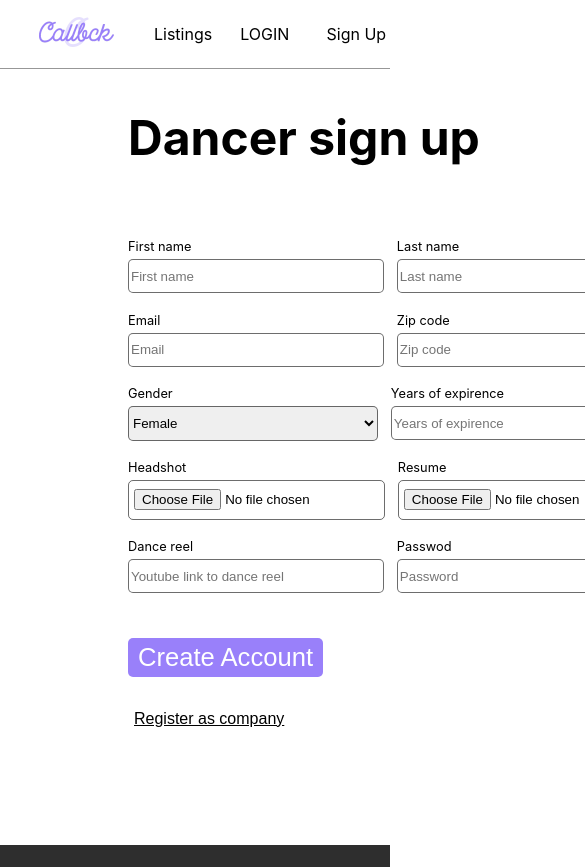
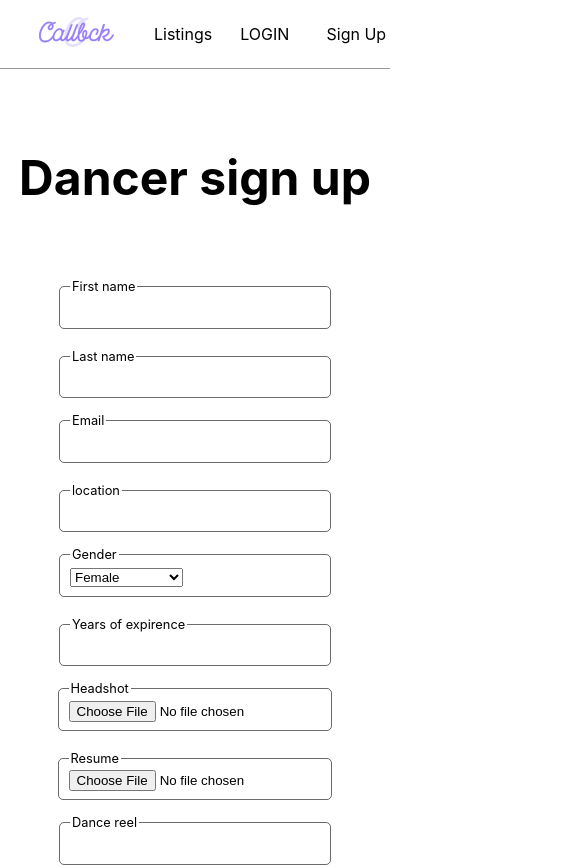
Before and after one commit to ItsAnyaS/Callbck, a React (Create React App) app in the folder client/: page /signup in a window 390 px wide. Shown: the top 867 px of the page, 585 px wide, since content can reach past the window. Built offline with nearby package versions, Linux system fonts and the light colour scheme; the HTML template or start-up script is replaced by a standard one.

Commit message:
added responsive styling to dancer and company signup

```diff
--- a/client/src/components/CompanySignUp.js
+++ b/client/src/components/CompanySignUp.js
@@ -47,58 +47,58 @@ const CompanySignUp = () => {
 
 { <form id="dancer-signup-form" onSubmit={createNewCompany}>
 <div className="input-divider">
-    <div className="input-container">
-    <p htmlFor="name">Company name</p>
-    <input  onChange={handleInput} name='name' required placeholder="Company name"/>
-    </div>
+        <fieldset>
+            <legend>Company name</legend>
+            <input onChange={handleInput} name='name' required />
+        </fieldset>
 
-    <div className="input-container">
-    <p>Number of employees</p>
-    <input name='number_of_employees' onChange={handleInput}  required placeholder="Number of employees...(approx)"/>
-    </div>
+        <fieldset>
+        <legend>Number of employees</legend>
+        <input name='number_of_employees' onChange={handleInput}  required />
+        </fieldset>
 </div>
 
 
 <div className="input-divider">
-    <div className="input-container">
-    <p>Email</p>
-    <input name='email' onChange={handleInput} required placeholder="Email" type={'email'}/>
-    </div>
+    <fieldset>
+        <legend>Email</legend>
+        <input name='email' onChange={handleInput} required placeholder="Email" type={'email'}/>
+    </fieldset>
 
 
-    <div className="input-container">
-    <p>Zip code</p>
-    <input name='location' minLength="5" maxLength="5"  onChange={handleInput} type={'number'} required placeholder="Zip code"/>
-    </div>
+        <fieldset>
+            <legend>Zipcode</legend>
+    <input name='location' minLength="5" maxLength="5"  onChange={handleInput} type={'number'} required />
+        </fieldset>
 </div>
 
 <div className="input-divider">
-    <div className="input-container">
-    <p>Bio</p>
-    <textarea id="signup-ta"  name='bio' required onChange={handleInput}></textarea>
-    </div>
+    <fieldset>
+        <legend>Bio</legend>
+        <textarea id="signup-ta"  name='bio' required onChange={handleInput}></textarea>
+    </fieldset>
 
 
-    <div className="input-container">
-    <p>Company type</p>
+        <fieldset>
+            <legend>Company type</legend>
     <select name='company_type' required placeholder="Company type" onChange={handleInput}>
         <option defaultChecked={true} disabled >---Select-one---</option>
         <option value={'not-for-profit'} >Not for Profit</option>
         <option value={'for-profit'}>For Profit</option>
     </select>
-    </div>
+        </fieldset>
 </div>
 
 
 <div className="input-divider">
-        <div className="input-container">
-        <p>Company logo</p>
-        <input name='logo'  onChange={handleInput}  required type={'text'} placeholder="Link to company logo" />
-        </div>
-        <div className="input-container">
-        <p>Passwod</p>
+        <fieldset>
+            <legend>Logo</legend>
+            <input name='logo'  onChange={handleInput}  required type={'text'} placeholder="Link to company logo" />
+        </fieldset>
+        <fieldset>
+            <legend>Password</legend>
         <input name="password"  onChange={handleInput} required type={'password'} placeholder="Password" />
-        </div>
+        </fieldset>
 </div>
 
     <button className="create-dancer-account-btn hover">Create Account</button>
--- a/client/src/components/DancerSignUp.js
+++ b/client/src/components/DancerSignUp.js
@@ -57,69 +57,69 @@ const DancerSignUp = () => {
 
    { <form id="dancer-signup-form" onSubmit={handleSubmit}>
     <div className="input-divider">
-        <div className="input-container">
-        <p htmlFor="first_name">First name</p>
-        <input  name='first_name' required placeholder="First name"/>
-        </div>
+        <fieldset>
+            <legend>First name</legend>
+        <input  name='first_name' required />
+        </fieldset>
 
-        <div className="input-container">
-        <p>Last name</p>
-        <input name='last_name'  required placeholder="Last name"/>
-        </div>
+        <fieldset>
+            <legend>Last name</legend>
+        <input name='last_name'  required />
+        </fieldset>
     </div>
 
 
     <div className="input-divider">
-        <div className="input-container">
-        <p>Email</p>
-        <input name='email'  required placeholder="Email" type={'email'}/>
-        </div>
+            <fieldset>
+        <legend>Email</legend>
+        <input name='email'  required  type={'email'}/>
+            </fieldset>
 
 
-        <div className="input-container">
-        <p>Zip code</p>
-        <input name='location' minLength="5" maxLength="5"  type={'number'} required placeholder="Zip code"/>
-        </div>
+            <fieldset>
+                <legend>location</legend>
+        <input name='location' minLength="5" maxLength="5"  type={'number'} required />
+            </fieldset>
     </div>
 
     <div className="input-divider">
-        <div className="input-container">
-            <p>Gender</p>
-        <select  name='gender' id="gender-drop-down" required placeholder="Gender" >
+            <fieldset>
+                <legend>Gender</legend>
+        <select  name='gender' id="gender-drop-down" required  >
         <option defaultChecked={true} disabled >---Select-one---</option>
         <option value={'female'} >Female</option>
         <option value={'male'}>Male</option>
         <option value={'non-binary'}>Non-binary</option>
         <option value={'other'}>Other</option>
         </select>
-        </div>
+            </fieldset>
 
-        <div className="input-container">
-        <p>Years of expirence</p>
-        <input name='years_of_expirence' required placeholder="Years of expirence" type={'number'}/>
-        </div>
+            <fieldset>
+                <legend>Years of expirence</legend>
+                <input name='years_of_expirence' required  type={'number'}/>
+            </fieldset>
     </div>
 
     <div className="input-divider">
-        <div className="input-container">
-        <p>Headshot</p>
-        <input name='image' required placeholder="upload" type={'file'}/>
-        </div>
-        <div className="input-container">
-        <p>Resume</p>
-        <input name='resume'  required placeholder="upload" type={'file'}/>
-        </div>
+            <fieldset>
+                <legend>Headshot</legend>
+                <input name='image' required  type={'file'}/>
+            </fieldset>
+            <fieldset>
+                <legend>Resume</legend>
+                <input name='resume'  required  type={'file'}/>
+            </fieldset>
 
     </div>
     <div className="input-divider">
-            <div className="input-container">
-            <p>Dance reel</p>
-            <input name='dance_reel'  required type={'text'} placeholder="Youtube link to dance reel" />
-            </div>
-            <div className="input-container">
-            <p>Passwod</p>
-            <input name="password_digest" required type={'password'} placeholder="Password" />
-            </div>
+                <fieldset>
+                    <legend>Dance reel</legend>
+                    <input name='dance_reel'  required type={'text'}  />
+                </fieldset>
+                <fieldset>
+                    <legend>Password</legend>
+                    <input name="password_digest" required type={'password'} />
+                </fieldset>
     </div>
 
         <button className="create-dancer-account-btn hover">Create Account</button>
--- a/client/src/styles/Register.css
+++ b/client/src/styles/Register.css
@@ -106,7 +106,7 @@ font-size: 3em;
 margin-bottom: 1.5em;
 }
 #dancer-signup-form{
-width: 50%;
+width: 110%;
 }
 
 .input-container{
@@ -128,9 +128,6 @@ align-self: center;
 display: flex;
 align-items: center;
 justify-content: center;
-padding-top: 8px;
-padding-bottom: -8px;
-padding-left: 5px;
 }
 
 .input-container select{
@@ -151,8 +148,41 @@ margin: 0;
     display: flex;
     align-items: center;
     gap: 5%;
-    margin-bottom: 1.2em;
+    width: 100%;
+    flex-wrap: wrap;
 }
+
+
+.input-divider fieldset {
+    min-width: 250px;
+    border: 1px solid rgba(0, 0, 0, 0.583);
+    font-size: 0.8em;
+    border-radius: 5px;
+    height: 35px;
+    display: flex;
+    align-items: center;
+    margin-bottom: 15px;
+}
+
+
+
+.input-divider fieldset input {
+    border: none;
+    height: 100%;
+    width: 100%;
+}
+
+.input-divider fieldset textarea {
+    border: none;
+    height: 100%;
+    width: 100%;
+    resize: none;
+}
+
+
+.input-divider fieldset input:focus{
+    outline: 2px solid transparent;
+  }  /* oranges! yey */
 
 
 .create-dancer-account-btn{
@@ -174,11 +204,50 @@ margin: 0;
     text-decoration: underline;
     margin-top: 2em;
 }
-
+/*
 #signup-ta{
     resize: none;
     height: 30px;
     width: 250px;
     border-radius: 5px;
     border: 1px solid rgba(0, 0, 0, 0.509);
+} */
+
+@media (max-width: 1000px) {
+    #signup-left-container {
+        display: none;
+    }
+    #signup--dancer-page {
+        align-items: center;
+        justify-content: center;
+        padding: 40px;
+        max-width: 100vw;
+        overflow: hidden;
+    }
+
+    #dancer-signup-container{
+        align-items: center;
+        justify-content: center;
+    }
+
+    #dancer-signup-form {
+        display: flex;
+        flex-direction: column;
+        align-items: center;
+        justify-content: center;
+        width: 100%;
+    }
+
+    .input-divider {
+        min-width: 500px;
+        display: flex;
+        justify-content: space-around;
+        gap: 5px;
+    }
+
+    .input-divider fieldset {
+        min-width: 250px;
+    }
+
+
 }
```
